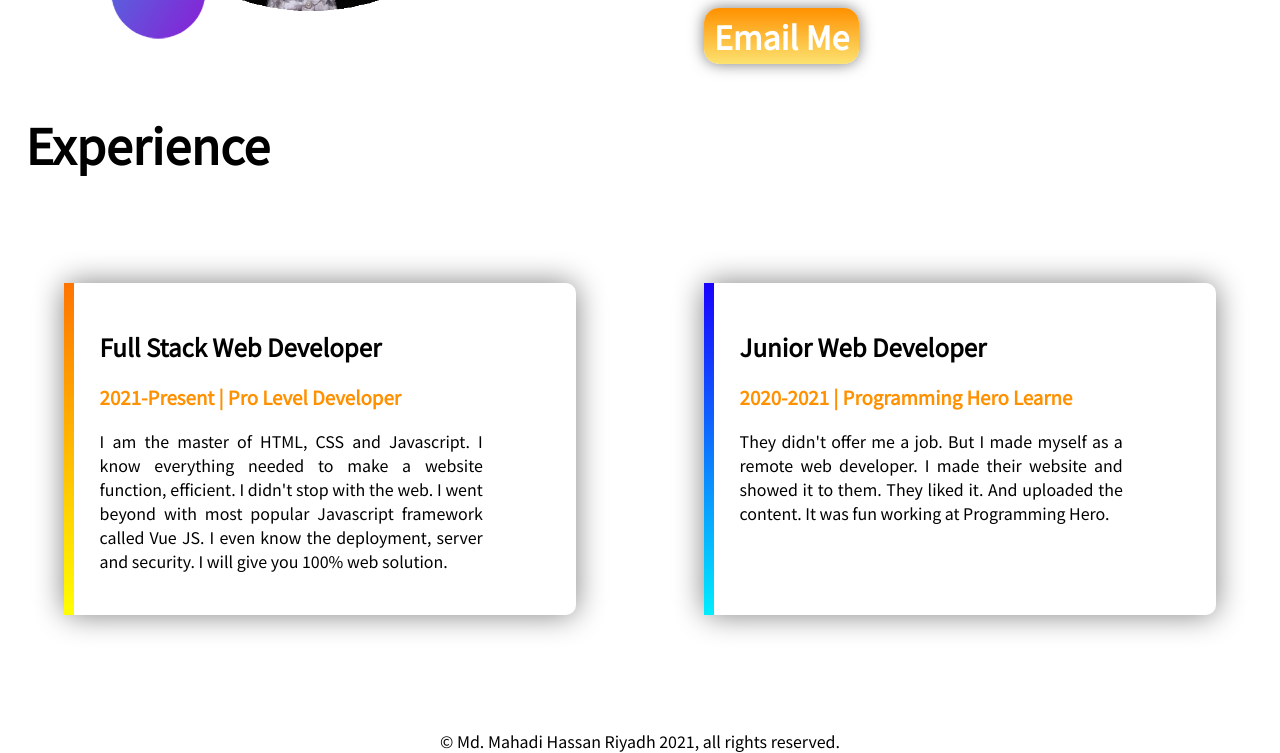
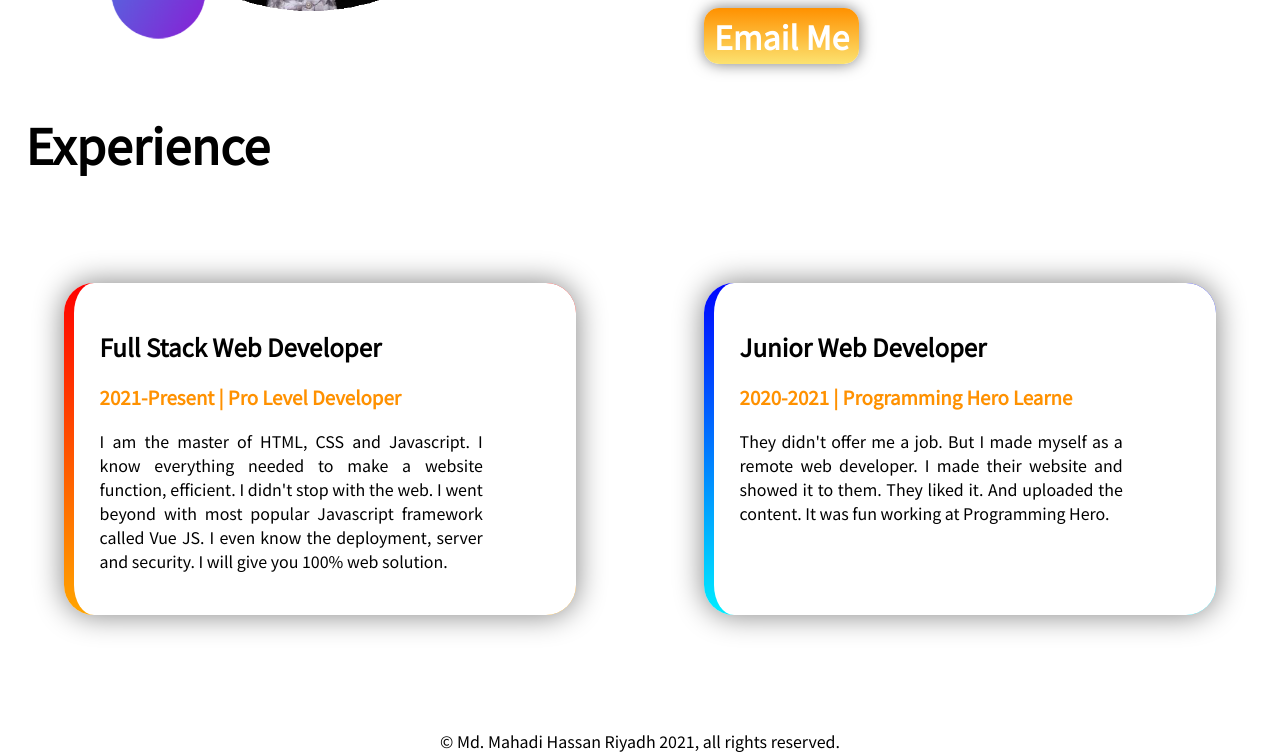
Before and after one commit to mahadihassanriyadh/developer-portfolio-practice, a plain HTML site: page index.html in a window 1280 px wide. Shown: the part 1167-1920 px from the top of the page. Drawn offline with Linux system fonts and the light colour scheme; a web font is replaced by a local one.

Commit message:
Finally solved the box round shape problem

```diff
--- a/style.css
+++ b/style.css
@@ -64,16 +64,23 @@ div #exp{
 
 #full-stack-box{
     border-left: 10px solid transparent;
-    border-radius: 10px;
+    border-radius: 30px;
     box-shadow: 0 0 30px grey;
-    border-image: linear-gradient(rgb(255, 115, 0), yellow) 1;
+    /* border-image: linear-gradient(rgb(255, 115, 0), yellow) 1; */
+    background:
+    linear-gradient(white, white) padding-box,
+    linear-gradient(red, orange) border-box;
 
 }
 
 #jun-web-box{
     border-left: 10px solid transparent;
-    border-radius: 10px;
+    border-radius: 30px;
     box-shadow: 0 0 30px grey;
-    border-image: linear-gradient(rgb(25, 0, 255), rgb(0, 238, 255)) 1;
+    /* border-image: linear-gradient(rgb(25, 0, 255), rgb(0, 238, 255)) 1; */
+    background:
+    linear-gradient(white, white) padding-box,
+    linear-gradient(rgb(0, 4, 255),   rgb(0, 238, 255)) border-box;
+
 
 }
```
